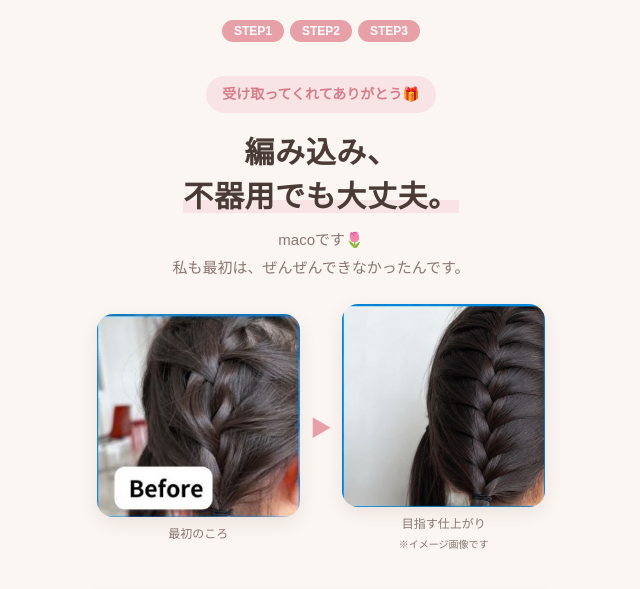
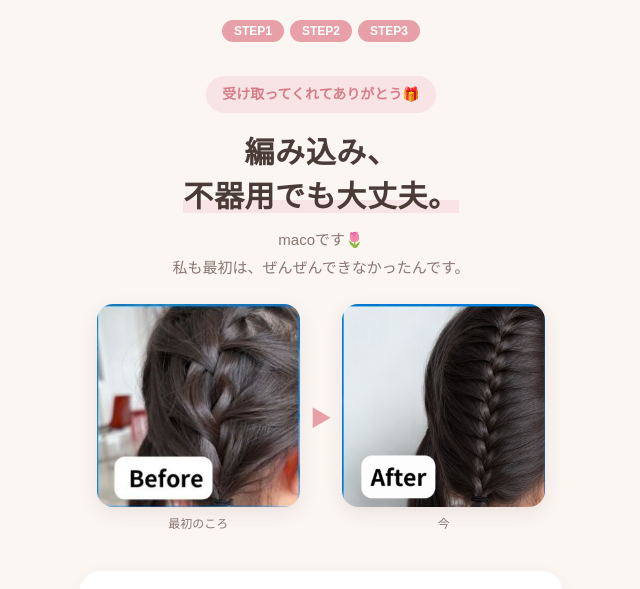
Before and after one commit to kenprmt-byte/maco-amikomi, a plain HTML site: page index.html in a window 1280 px wide. Shown: the top 589 px of the page, without its empty margins (319-959 px from the left). Drawn offline with Linux system fonts and the light colour scheme; a web font is replaced by a local one.

Commit message:
Afterを見本どおりの編み込みに直した写真に差し替え・キャプション「今」に戻す
Co-Authored-By: Claude Opus 5.5 <noreply@anthropic.com>

```diff
--- a/index.html
+++ b/index.html
@@ -8,7 +8,7 @@
 <meta name="description" content="不器用でも大丈夫。編み込みの基本がわかるゆっくり解説動画。">
 <meta property="og:title" content="編み込みの基本｜macoからのプレゼント">
 <meta property="og:description" content="不器用でも大丈夫。編み込みの基本がわかるゆっくり解説動画。">
-<meta property="og:image" content="media/goal.jpg">
+<meta property="og:image" content="media/after2.jpg">
 <link rel="preconnect" href="https://fonts.googleapis.com">
 <link rel="preconnect" href="https://fonts.gstatic.com" crossorigin>
 <link href="https://fonts.googleapis.com/css2?family=Zen+Maru+Gothic:wght@500;700;900&display=swap" rel="stylesheet">
@@ -153,7 +153,7 @@ footer a{color:var(--sub)}
     <div class="ba">
       <figure><img src="media/before.jpg" alt="最初のころの編み込み" width="310" height="310"><figcaption>最初のころ</figcaption></figure>
       <div class="arrow">▶</div>
-      <figure><img src="media/goal.jpg" alt="目指す仕上がりの編み込み（イメージ）" width="640" height="640"><figcaption>目指す仕上がり<small>※イメージ画像です</small></figcaption></figure>
+      <figure><img src="media/after2.jpg" alt="今の編み込み" width="310" height="310"><figcaption>今</figcaption></figure>
     </div>
     </header>
 
```
Also changed, not shown: media/after2.jpg (added).
